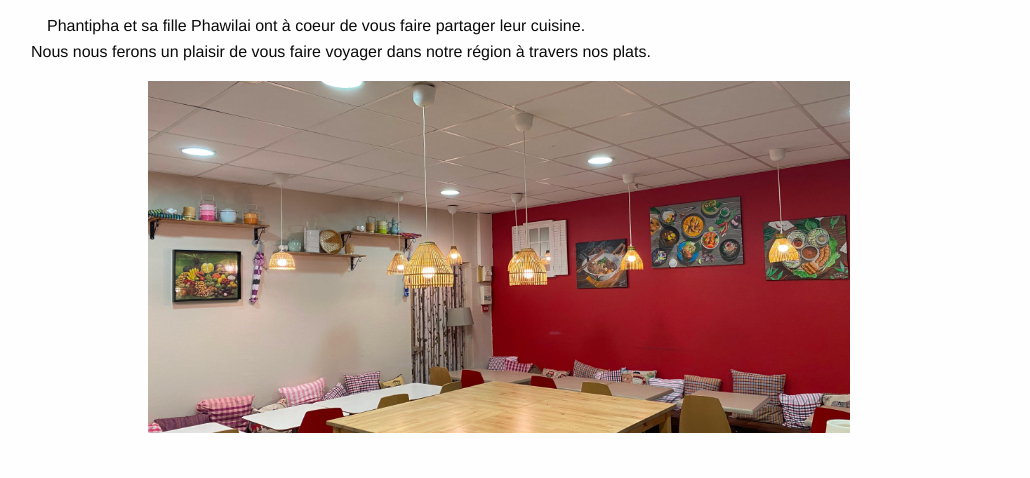
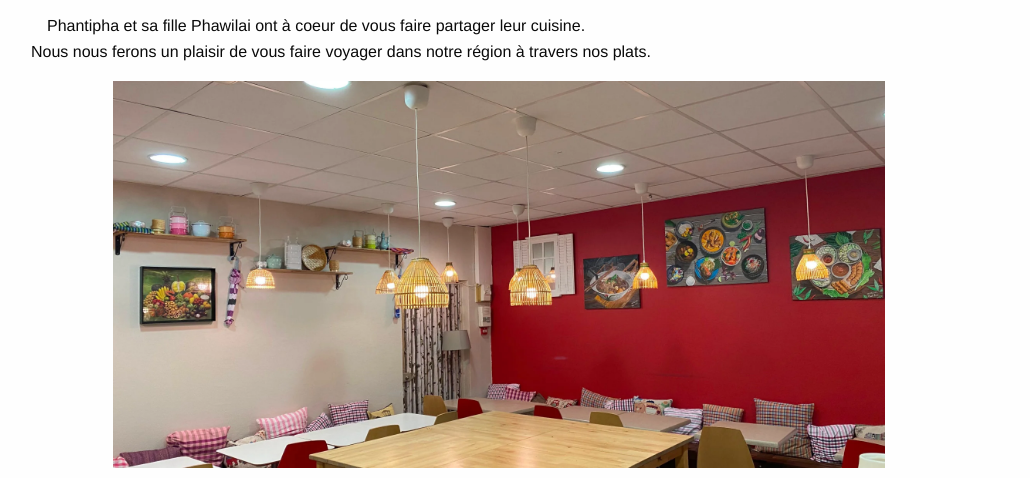
Before and after one commit to thai-baan/thai-baan.github.io, a website: page index.html in a window 1280 px wide. Shown: the part 313-791 px from the top of the page, without its empty margins (141-1171 px from the left). Drawn offline with Linux system fonts and the light colour scheme.

Commit message:
Optimisation de la taille de l'image

```diff
--- a/index.html
+++ b/index.html
@@ -56,7 +56,7 @@
 
       <div class="grid-x grid-padding-x">
         <div class="large-12 cell">
-      <img id="imgResto" src="/img/resto.jpg" alt="Image du restaurant" width="60%"/>
+      <img id="imgResto" src="/img/resto.webp" alt="Image du restaurant" width="66%"/>
     </div>
   </div>
   <br> <br>
```
Also changed, not shown: img/resto.webp (added).
